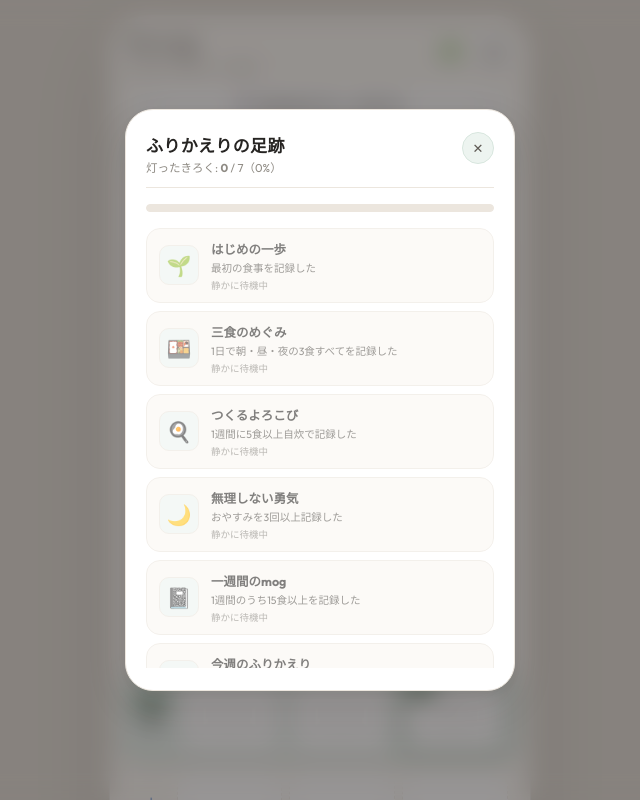
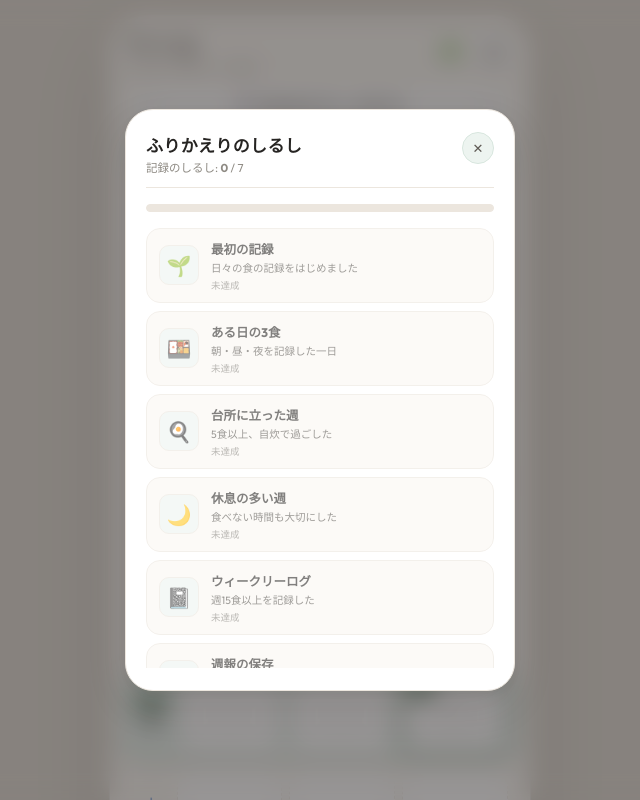
Before and after one commit to srtxx/baenai, a React (Vite) app: page / in a window 1280 px wide. Both pictures are taken after a click on the button "振り返り・記録". Shown: the top 800 px of the page, without its empty margins (320-960 px from the left). Built offline with nearby package versions, Linux system fonts and the light colour scheme; a web font is replaced by a local one.

Commit message:
feat(copy): refine UI texts and daily epigraphs to calm, philosophical tone

```diff
--- a/src/components/AchievementsModal.tsx
+++ b/src/components/AchievementsModal.tsx
@@ -19,9 +19,9 @@ export default function AchievementsModal({
         {/* Header */}
         <div className="modal-header-row">
           <div>
-            <h2 className="modal-title">ふりかえりの足跡</h2>
+            <h2 className="modal-title">ふりかえりのしるし</h2>
             <p className="modal-subtitle">
-              灯ったきろく: <strong>{unlockedCount}</strong> / {achievements.length}（{percent}%）
+              記録のしるし: <strong>{unlockedCount}</strong> / {achievements.length}
             </p>
           </div>
           <button onClick={onClose} className="modal-close-icon-btn" aria-label="閉じる">
@@ -51,17 +51,17 @@ export default function AchievementsModal({
               <div className="achievement-info">
                 <div className="achievement-title-row">
                   <span className="achievement-title">{item.title}</span>
-                  {item.unlocked && <span className="achievement-sparkle">✨</span>}
+                  {item.unlocked && <span className="achievement-sparkle">🌱</span>}
                 </div>
                 <div className="achievement-desc">{item.description}</div>
                 {item.unlocked ? (
-                  <div className="achievement-date">🌱 灯った日: {item.unlockedAt}</div>
+                  <div className="achievement-date">達成日: {item.unlockedAt}</div>
                 ) : item.progress ? (
                   <div className="achievement-progress-text">
                     進行状況: {item.progress.current} / {item.progress.max}
                   </div>
                 ) : (
-                  <div className="achievement-locked-label">静かに待機中</div>
+                  <div className="achievement-locked-label">未達成</div>
                 )}
               </div>
             </div>
--- a/src/components/BottomNav.tsx
+++ b/src/components/BottomNav.tsx
@@ -23,26 +23,26 @@ export default function BottomNav({
           type="button"
           onClick={onHomeClick}
           className="nav-item active"
-          title="きろく"
-          aria-label="きろく"
+          title="記録"
+          aria-label="記録"
         >
           <div className="nav-icon-box">
             <Icon.Log />
           </div>
-          <span className="nav-label">きろく</span>
+          <span className="nav-label">記録</span>
         </button>
 
         <button
           type="button"
           onClick={onAchievementsClick}
           className="nav-item"
-          title="あしあと"
-          aria-label="あしあと"
+          title="振り返り"
+          aria-label="振り返り"
         >
           <div className="nav-icon-box">
             <Icon.Leaf />
           </div>
-          <span className="nav-label">あしあと</span>
+          <span className="nav-label">振り返り</span>
         </button>
 
         <div className="nav-center-action-wrap">
@@ -50,8 +50,8 @@ export default function BottomNav({
             type="button"
             onClick={onCameraClick}
             className="nav-primary-btn"
-            aria-label="mogする（記録する）"
-            title="mogする（記録する）"
+            aria-label="記録する"
+            title="記録する"
           >
             <span className="primary-btn-glow" />
             <Icon.Camera />
--- a/src/components/Header.tsx
+++ b/src/components/Header.tsx
@@ -53,13 +53,13 @@ export default function Header({
             <button
               onClick={onAchievementsClick}
               className="btn-header-action"
-              title="ふりかえり・足跡"
-              aria-label="ふりかえり・足跡"
+              title="振り返り・記録"
+              aria-label="振り返り・記録"
             >
               🌿
             </button>
           )}
-          <button onClick={onShareClick} className="btn-header-action share-btn" title="今週のmogをシェア" aria-label="シェア">
+          <button onClick={onShareClick} className="btn-header-action share-btn" title="週報をシェア" aria-label="シェア">
             <Icon.Share />
           </button>
         </div>
@@ -88,13 +88,13 @@ export default function Header({
       <div className="weekly-stats-card">
         <div className="stats-info-row">
           <div className="stats-left">
-            <span className="stats-title">今週のあしあと</span>
+            <span className="stats-title">今週のログ</span>
             <span className="stats-counts">
               記録 <strong>{stats.photoCount}</strong> / {stats.totalSlots}
-              {stats.skipCount > 0 && <span className="stats-skip">（おやすみ {stats.skipCount}食）</span>}
+              {stats.skipCount > 0 && <span className="stats-skip">（休食 {stats.skipCount}）</span>}
             </span>
           </div>
-          <div className="stats-percent-pill">{percentage}%</div>
+          <div className="stats-percent-pill">{stats.photoCount + stats.skipCount}食</div>
         </div>
         <div className="stats-progress-bar-bg">
           <div
--- a/src/components/MealCell.tsx
+++ b/src/components/MealCell.tsx
@@ -42,10 +42,10 @@ const MealCell = React.memo(function MealCell({
       <div
         onClick={onClick}
         className={`meal-cell meal-cell-rested ${isJustSaved ? "meal-cell-just-saved" : ""}`}
-        title="おやすみ"
+        title="休食（スキップ）"
       >
         <span className="rested-mark">—</span>
-        <span className="rested-label">おやすみ</span>
+        <span className="rested-label">休食</span>
       </div>
     );
   }
--- a/src/components/MealDetailModal.tsx
+++ b/src/components/MealDetailModal.tsx
@@ -56,7 +56,7 @@ export default function MealDetailModal({
               <h2 className="modal-title">
                 {DAYS[di]}曜日 — {mealLabel}
               </h2>
-              <p className="modal-subtitle">もぐの記録</p>
+              <p className="modal-subtitle">食事の記録</p>
             </div>
             <button onClick={onClose} className="modal-close-icon-btn" aria-label="閉じる">
               ✕
@@ -68,7 +68,7 @@ export default function MealDetailModal({
               <span className="detail-emoji-large">🌙</span>
             </div>
             <div className="detail-meta-box">
-              <p className="detail-notes">この食事はおやすみ（スキップ）しました</p>
+              <p className="detail-notes">この食事は休食（スキップ）しました</p>
             </div>
           </div>
 
@@ -130,7 +130,7 @@ export default function MealDetailModal({
             <h2 className="modal-title">
               {DAYS[di]}曜日 — {mealLabel}
             </h2>
-            <p className="modal-subtitle">もぐの記録</p>
+            <p className="modal-subtitle">食事の記録</p>
           </div>
           <button onClick={onClose} className="modal-close-icon-btn" aria-label="閉じる">
             ✕
--- a/src/constants.ts
+++ b/src/constants.ts
@@ -3,15 +3,15 @@ export const APP_TAGLINE = "たべる、のこす、いきる。";
 
 export const DAYS = ["月", "火", "水", "木", "金", "土", "日"] as const;
 
-/** 日替わりのエピグラフ（月〜日） */
+/** 日替わりのエピグラフ（哲学・文学のサンプリング引用） */
 export const DAILY_EPIGRAPHS = [
-  "食べることは、生きていることの、いちばん静かな証明だ",
-  "完璧な食事などない。完璧な一日もない。だからいい。",
-  "今日のごはんは、今日だけのもの。",
-  "何も食べない日があっても、あなたは何も失っていない。",
-  "一週間は、あと少し。",
-  "休むことは、サボることではない。",
-  "来週もまた、ゆるく始めよう。",
+  "何を食べているかを見れば、その人がどう生きたかがわかる。 — ブリア＝サヴァラン",
+  "質素なパンと水があれば、人は十分に幸福であれる。 — エピクロス",
+  "当たり前の日常をそのまま生きること。それ以上の美徳はない。 — モンテーニュ",
+  "何も行わない時間、食べない時間にも、静かな意味がある。 — 荘子",
+  "完璧を求めるのをやめたとき、暮らしは静けさを取り戻す。 — セネカ",
+  "完璧にととのった生活など、初めからどこにもない。 — 吉田兼好",
+  "今日の食卓が、明日のあなたを静かにかたちづくる。 — ニーチェ",
 ] as const;
 
 /** 食事の時間帯ラベル */
--- a/src/hooks/useAchievements.ts
+++ b/src/hooks/useAchievements.ts
@@ -1,55 +1,55 @@
 import { useState, useEffect, useCallback } from "react";
 import { Achievement, WeekMeals } from "../types";
 
-const REFLECTIONS_STORAGE_KEY = "mog_reflections_v2";
+const REFLECTIONS_STORAGE_KEY = "mog_reflections_v3";
 
 const INITIAL_REFLECTIONS: Achievement[] = [
   {
     id: "first_meal",
-    title: "はじめの一歩",
-    description: "最初の食事を記録した",
+    title: "最初の記録",
+    description: "日々の食の記録をはじめました",
     icon: "🌱",
     unlocked: false,
   },
   {
     id: "three_meals",
-    title: "三食のめぐみ",
-    description: "1日で朝・昼・夜の3食すべてを記録した",
+    title: "ある日の3食",
+    description: "朝・昼・夜を記録した一日",
     icon: "🍱",
     unlocked: false,
   },
   {
     id: "home_cook",
-    title: "つくるよろこび",
-    description: "1週間に5食以上自炊で記録した",
+    title: "台所に立った週",
+    description: "5食以上、自炊で過ごした",
     icon: "🍳",
     unlocked: false,
   },
   {
     id: "rest_kindness",
-    title: "無理しない勇気",
-    description: "おやすみを3回以上記録した",
+    title: "休息の多い週",
+    description: "食べない時間も大切にした",
     icon: "🌙",
     unlocked: false,
   },
   {
     id: "weekly_record",
-    title: "一週間のmog",
-    description: "1週間のうち15食以上を記録した",
+    title: "ウィークリーログ",
+    description: "週15食以上を記録した",
     icon: "📓",
     unlocked: false,
   },
   {
     id: "share_week",
-    title: "今週のふりかえり",
+    title: "週報の保存",
     description: "週報画像を生成・保存した",
     icon: "🖼",
     unlocked: false,
   },
   {
     id: "all_week_logged",
-    title: "満ち足りた一週間",
-    description: "1週間の全21マスを記録またはおやすみで埋めた",
+    title: "21マスの記録",
+    description: "1週間の全スロットを記録した",
     icon: "✨",
     unlocked: false,
   },
--- a/src/utils/shareImageGenerator.ts
+++ b/src/utils/shareImageGenerator.ts
@@ -146,7 +146,7 @@ function drawSkippedPattern(
     ctx.stroke();
   }
 
-  const text = "おやすみ";
+  const text = "休食";
   ctx.fillStyle = isDark ? "#777777" : "#9C968E";
   ctx.font = "14px sans-serif";
   ctx.textAlign = "center";
@@ -277,7 +277,7 @@ export async function generateShareImage(
     ctx.fillText(userHandle.startsWith("@") ? userHandle : "@" + userHandle, 168 + ctx.measureText(userName).width + 10, profileCardY + 25);
   }
 
-  const displayComment = comment?.trim() || "今週も自分らしく、もぐもぐ記録 🍵";
+  const displayComment = comment?.trim() || "今週の食事ログ。なんとか生き延びました 🍵";
   ctx.fillStyle = isDark ? "#D0D0D0" : "#55524E";
   ctx.font = "15px sans-serif";
   ctx.fillText("💬 " + displayComment, 168, profileCardY + (ratio === "1:1" ? 54 : 60));
@@ -376,7 +376,7 @@ export async function generateShareImage(
 
   const statsParts = [
     `📸 記録 ${stats.photoCount}/${stats.totalSlots}`,
-    stats.skipCount > 0 ? `🌙 おやすみ ${stats.skipCount}食` : "",
+    stats.skipCount > 0 ? `🌙 休食 ${stats.skipCount}食` : "",
     cookCount > 0 ? `🍳 自炊 ${cookCount}食` : "",
     outCount > 0 ? `🍽️ 外食 ${outCount}食` : "",
     convCount > 0 ? `🏪 コンビニ ${convCount}食` : "",
```
Also changed, not shown: src/App.tsx (+5 -6 lines), src/components/AddMealModal.tsx (+5 -5 lines), src/components/ShareModal.tsx (+4 -4 lines).
